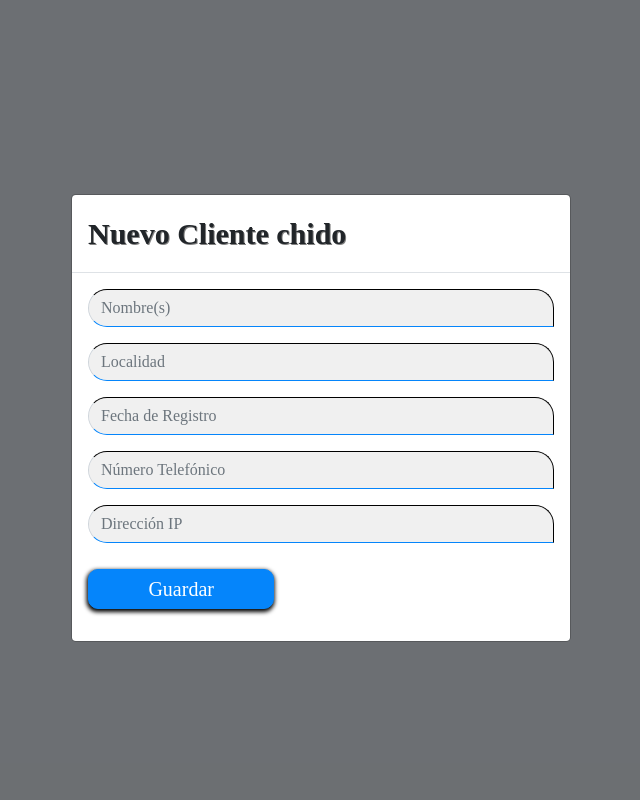
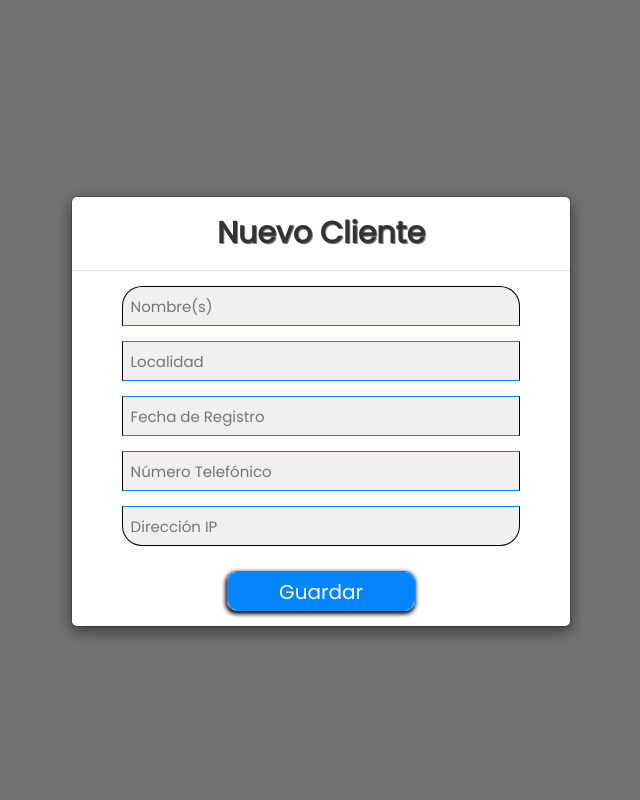
Before and after one commit to SantiagoH3/SM-Comunicaciones, a PHP site: page /pages/nuevoCliente.html in a window 1280 px wide. Shown: the whole page, without its empty margins (319-959 px from the left). Run offline with PHP 8.4, Linux system fonts and the light colour scheme; style sheets or scripts are compiled from the project's sources.

Commit message:
[NuevoCliente] - Style.

```diff
--- a/index.html
+++ b/index.html
@@ -9,5 +9,6 @@
 <body>
     index
     <a href="pages/login.html">Login</a>
+    <a href="pages/nuevoCliente.html">Nuevo cliente</a>
 </body>
 </html>
--- a/pages/login.html
+++ b/pages/login.html
@@ -4,7 +4,7 @@
         <meta charset="UTF-8">
         <meta name="viewport" content="width=device-width, initial-scale=1.0">
         <meta http-equiv="X-UA-Compatible" content="ie=edge">
-        <title>SMs Comunicaciones</title>
+        <title>SM Comunicaciones</title>
         <link rel="stylesheet" href="../src/scss/app.scss">
         <link rel="stylesheet" href="https://maxcdn.bootstrapcdn.com/bootstrap/3.4.0/css/bootstrap.min.css">
         <link href="https://fonts.googleapis.com/css?family=Poppins" rel="stylesheet">
@@ -22,13 +22,13 @@
                 <div class="modal-dialog modal-login">
                     <div class="modal-content">
                         <div class="modal-header">
-                            <h4 class="modal-title">SMs Comunicaciones</h4>
+                            <h4 class="modal-title">SM Comunicaciones</h4>
                         </div>
                         <div class="modal-body">
                             <form action="#" method="post">
                                 <div class="input-group form-group">
                                     <span id="span-select" class="input-group-addon span1"><i class="glyphicon glyphicon-envelope"></i></span>
-                                    <input id="email" type="text" class="form-control" name="email" placeholder="Email">
+                                    <input id="email" type="text" class="form-control input-email" name="email" placeholder="Email">
                                 </div>
                                 <div class="input-group form-group">
                                     <span id="span-select2" class="input-group-addon span2"><i class="glyphicon glyphicon-lock"></i></span>
--- a/pages/nuevoCliente.html
+++ b/pages/nuevoCliente.html
@@ -4,9 +4,11 @@
     <meta charset="UTF-8">
     <meta name="viewport" content="width=device-width, initial-scale=1.0">
     <meta http-equiv="X-UA-Compatible" content="ie=edge">
-    <title>SM - Nuevo Pago</title>
-
-    <link rel="stylesheet" href="./src/scss/app.scss">
+    <title>SM - Nuevo Cliente</title>
+    <link rel="stylesheet" href="../src/scss/pages/_nuevoCliente.scss">
+    <link rel="stylesheet" href="../src/scss/app.scss">
+    <link href="https://fonts.googleapis.com/css?family=Poppins" rel="stylesheet">
+    <link rel="stylesheet" href="https://maxcdn.bootstrapcdn.com/bootstrap/3.4.0/css/bootstrap.min.css">
 </head>
 <body>
     <!-- Content -->
@@ -15,27 +17,26 @@
             <div class="modal-dialog modal-login">
                 <div class="modal-content">
                     <div class="modal-header">
-                        <h4 class="modal-title">Nuevo Cliente chido</h4>
+                        <h4 class="modal-title">Nuevo Cliente</h4>
                     </div>
                     <div class="modal-body">
                         <form action="#" method="post">
                             <div class="form-group">
-                                <input type="text" class="form-control" name="nombre" placeholder="Nombre(s)" required="required">
+                                <input type="text" class="input-nc nc-nombre" name="nombre" placeholder="Nombre(s)" required="required">
                             </div>
                             <div class="form-group">
-                                <input type="text" class="form-control" name="localidad" placeholder="Localidad" required="required">
+                                <input type="text" class="input-nc nc-localidad border-nc" name="localidad" placeholder="Localidad" required="required">
                             </div>
                             <div class="form-group">
-                                <input type="text" class="form-control" name="fecharegistro" placeholder="Fecha de Registro" required="required">
+                                <input type="text" class="input-nc nc-fechaderegistro border-nc" name="fecharegistro" placeholder="Fecha de Registro" required="required">
                             </div>
                             <div class="form-group">
-                                <input type="text" class="form-control" name="telefono" placeholder="Número Telefónico" required="required">
+                                <input type="text" class="input-nc nc-telefono border-nc" name="telefono" placeholder="Número Telefónico" required="required">
                             </div>
                             <div class="form-group">
-                                <input type="text" class="form-control" name="ip" placeholder="Dirección IP" required="required">
+                                <input type="text" class="input-nc nc-ip" name="ip" placeholder="Dirección IP" required="required">
                             </div>
-
-                            <div class="form-group">
+                            <div class="btn-login-form">
                                 <button class="btn-login btn-sm" type="submit">Guardar</button>
                             </div>
                         </form>
--- a/src/scss/pages/_login.scss
+++ b/src/scss/pages/_login.scss
@@ -16,12 +16,9 @@ body {
         outline: 100px;
 
         input {
-            border-radius: 20px;
-            border-bottom: 1px solid #0585FB;
+            height: 40px;
             border-right: 1px solid rgb(0, 0, 0);
-            border-top: 1px solid rgb(0, 0, 0);
             background-color: #f0f0f0;
-            border-bottom-right-radius: 0px;
             z-index: 0;
         }
 
@@ -37,6 +34,12 @@ body {
             border-top-right-radius: 0px;
         }
 
+        .input-email {
+            border-top: 1px solid rgb(0, 0, 0);
+            border-bottom: 1px solid #0585FB;
+            border-top-right-radius: 20px;
+        }
+
         .input-group {
             margin:0px auto;
             width: 75%;
@@ -47,6 +50,7 @@ body {
                 width: 100%;
                 height: 40px;
             }
+
             span {
                 background: rgb(202, 202, 202);
                 border-top: 1px solid rgb(0, 0, 0);
@@ -57,6 +61,7 @@ body {
                 border-bottom-left-radius: 0;
                 font-size: 20px;
             }
+
             .span2 {
                 border-top: 1px solid #0585FB;
                 border-bottom: 1px solid rgb(0, 0, 0);
@@ -64,15 +69,19 @@ body {
                 border-top-left-radius: 0px;
                 border-bottom-left-radius:20px;
             }
+
             .input-pass {
                 border-top: 1px solid #0585FB;
             }
+
             input {
                 font-size: 20px;
             }
+
             .active-input {
                 color: #e67e22;
             }
+
             .active-input-ok {
                 color: #2ecc71;
             }
@@ -109,6 +118,7 @@ body {
                 }
             }
         }
+
         .show {
             display: block!important;
             background: rgba(56, 56, 56, 0.7);
--- /dev/null
+++ b/src/scss/pages/_nuevoCliente.scss
@@ -0,0 +1,50 @@
+.input-nc {
+    display: block;
+    width: 100%;
+    height: calc(2.25rem + 2px);
+    padding: 0.375rem 0.75rem;
+    transition: border-color 0.15s ease-in-out, box-shadow 0.15s ease-in-out;
+    margin-bottom: 7px;
+    width: 85%;
+    font-size: 15px;
+    margin: 0 auto;
+}
+
+.border-nc {
+    border-left: 1px solid rgb(0, 0, 0);
+    border-right: 1px solid rgb(0, 0, 0);
+    border-top: 1px solid #0585FB;
+    border-bottom: 1px solid #0585FB;
+}
+
+.nc-nombre {
+    border-left: 1px solid rgb(0, 0, 0);
+    border-top: 1px solid rgb(0, 0, 0);
+    border-top-left-radius: 20px;
+    border-top-right-radius: 20px;
+    border-bottom: 1px solid #0585FB;
+}
+
+.nc-localidad {
+
+}
+
+.nc-fechaderegistro {
+
+}
+
+.nc-telefono {
+
+}
+
+.nc-ip {
+    border-left: 1px solid rgb(0, 0, 0);
+    border-bottom: 1px solid rgb(0, 0, 0);
+    border-top: 1px solid #0585FB;
+    border-bottom-left-radius: 20px;
+    border-bottom-right-radius: 20px;
+}
+
+.modal-title {
+    margin: 0 auto;
+}
```
